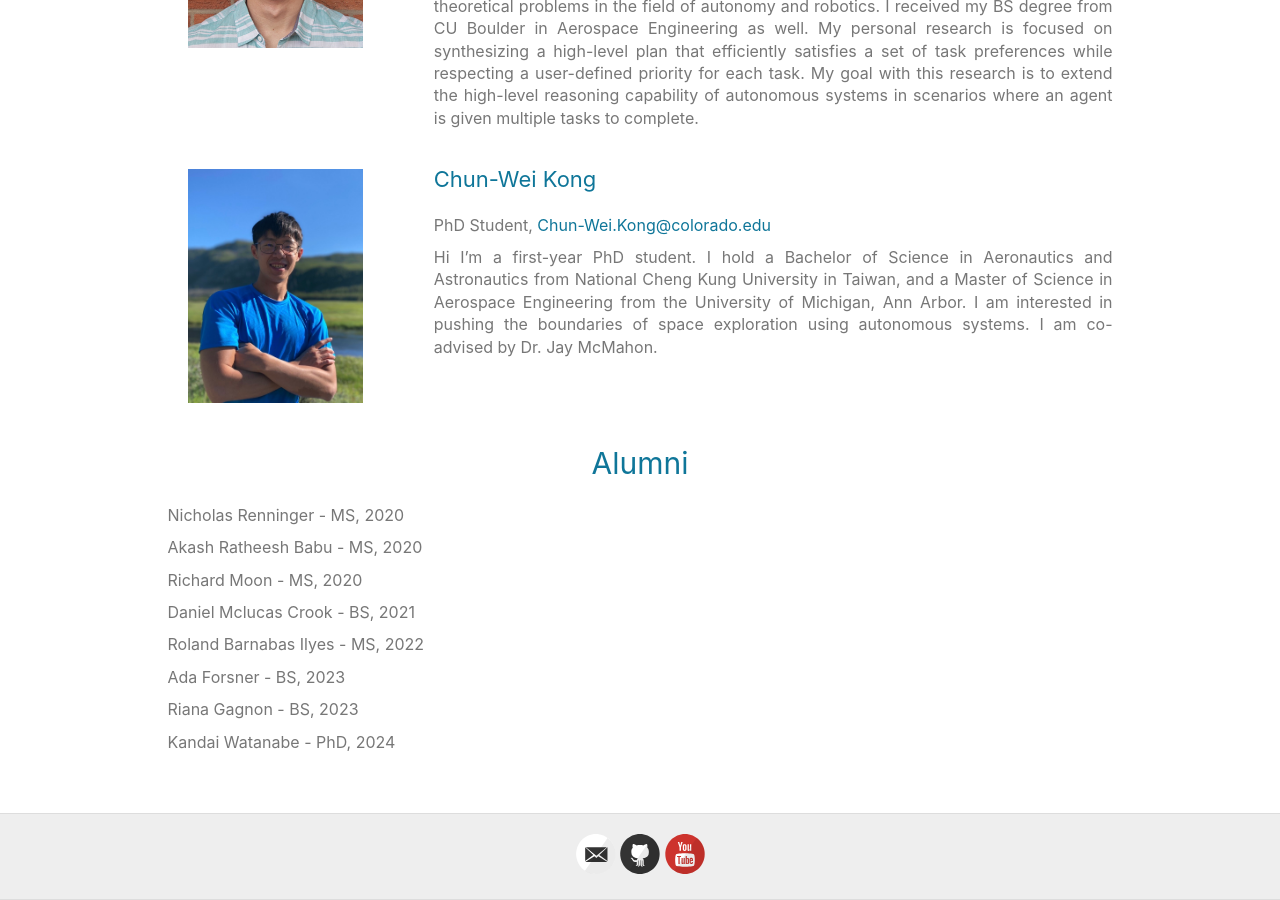
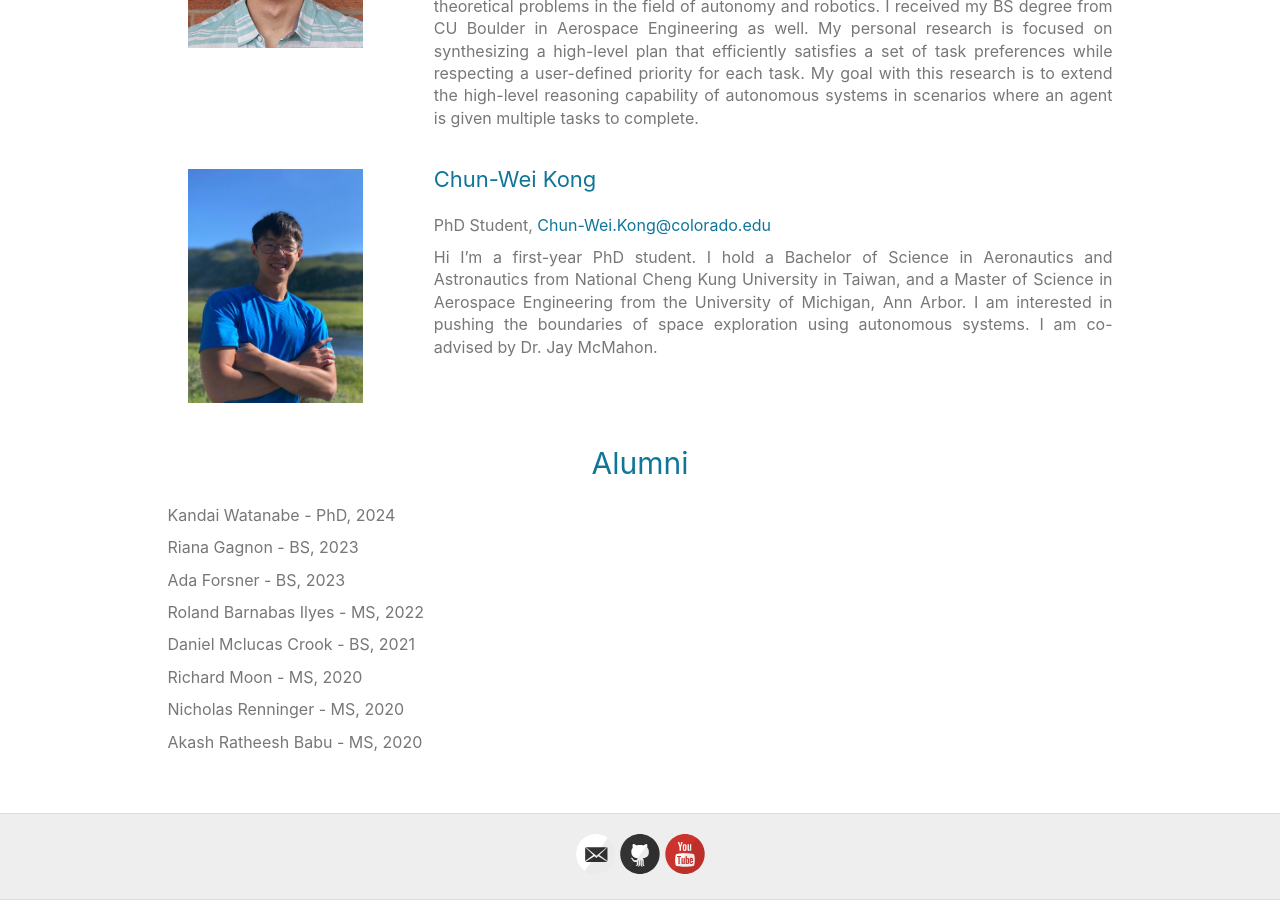
Before and after one commit to aria-systems-group/website, a Jekyll site: the page built from people.md, in a window 1280 px wide and 900 px high, scrolled down 3377 px. Built offline with Jekyll 4.4.1, drawn with Linux system fonts in a browser that asks for light colours.

Commit message:
modified people.md to sort alumni according to the year of graduation

```diff
--- a/people.md
+++ b/people.md
@@ -6,6 +6,9 @@ class: people
 ---
 
 {% assign sorted = site.people | sort: 'ordering' %}
+{% assign sorted_alumni_ascending = site.people | sort: 'year-graduated' %}
+{% assign sorted_alumni = sorted_alumni_ascending | reverse %}
+
 {% for people in sorted %}
 {% if people.status == "current" %}
 <div class="flex-container">
@@ -39,7 +42,7 @@ class: people
 {% endfor %}
 
 # Alumni
-{% for people in sorted %}
+{% for people in sorted_alumni %}
 {% if people.status == "alumnus" %}
 <div class="">
 <p>{{ people.name }} - {{ people.program }}, {{ people.year-graduated }} </p>
```
